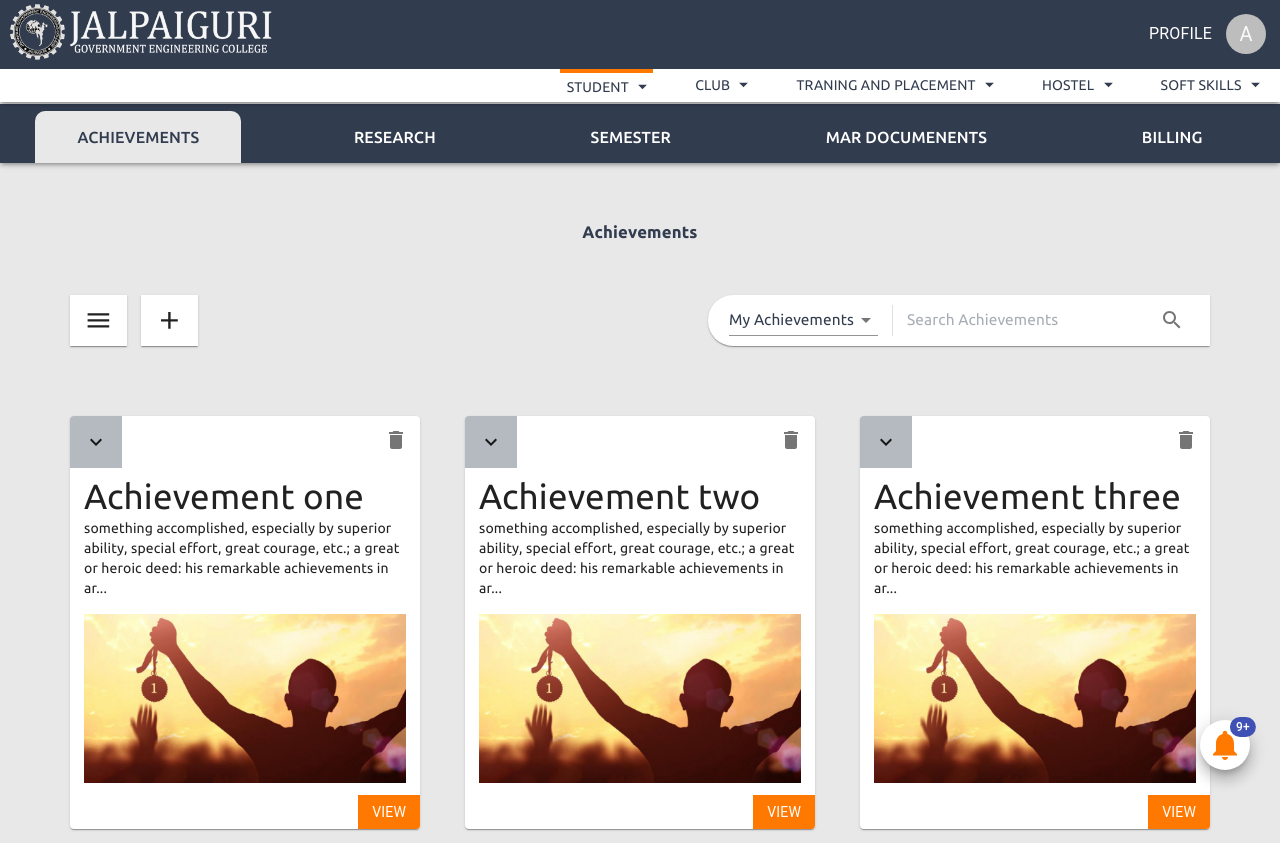
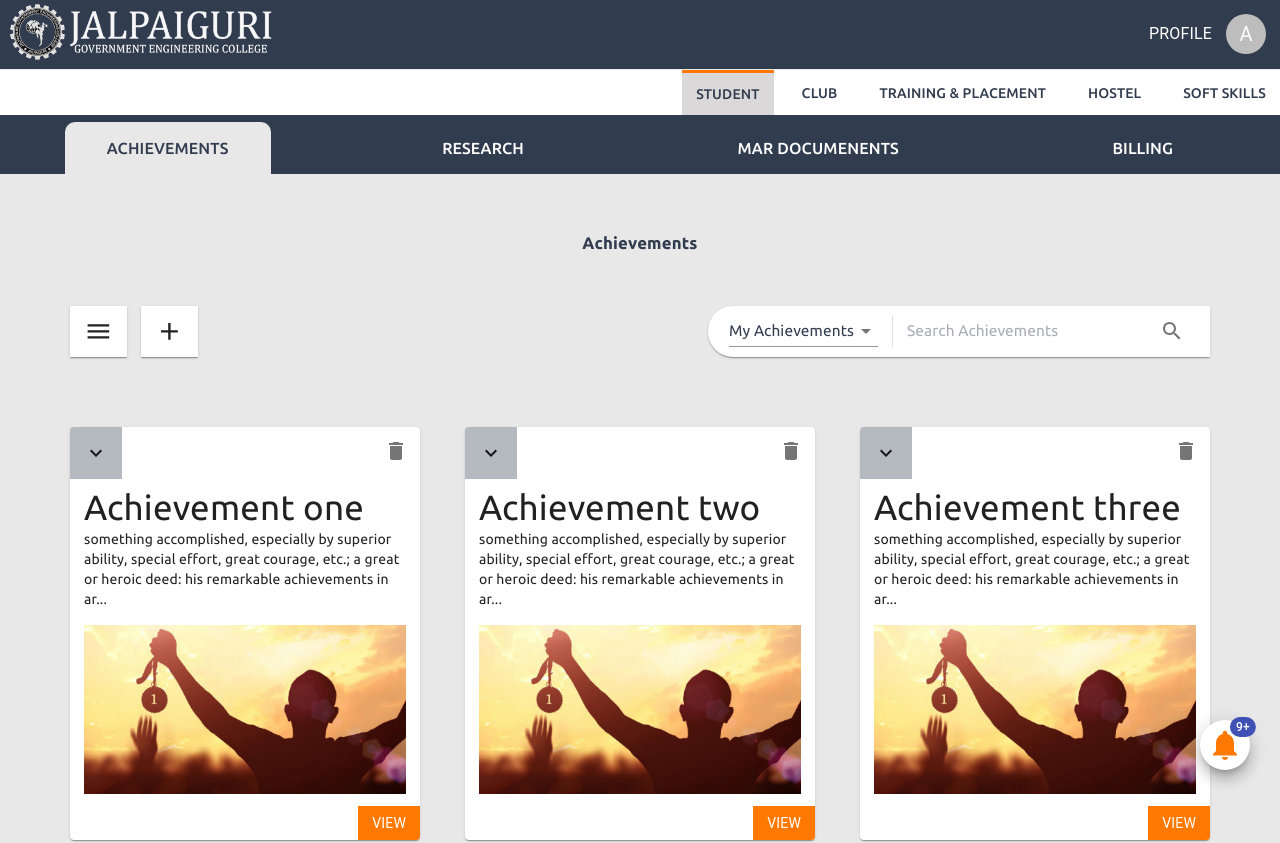
Before and after one commit to subratabiswasofficial/Student-Cell-Frontend, a React (Create React App) app: page /studentSection in a window 1280 px wide. Shown: the top 843 px of the page. Built offline with nearby package versions, Linux system fonts and the light colour scheme.

Commit message:
achievement section updated

```diff
--- a/src/App.js
+++ b/src/App.js
@@ -20,13 +20,29 @@ import Footer from './components/footer/Footer';
 
 function App() {
     const [isInProfilePage, setIsInProfilePage] = useState(false);
-    const [whiteNavbar, setWhiteNavbar] = useState(false);
-    const [activeSection, setActiveSection] = useState(null);
+    const [isInHomePage, setIsInHomePage] = useState(false);
+    const [activeSection,setActiveSection] = useState(null);
     useEffect(() => {
         if (window.location.pathname === '/profile/me') {
             setIsInProfilePage(true);
-        } else {
+            setIsInHomePage(false);
+        }else if (window.location.pathname === '/') {
             setIsInProfilePage(false);
+            setIsInHomePage(true);
+        }else{
+            if(window.location.pathname === '/studentSection'){
+                setActiveSection(1);
+            }else if(window.location.pathname === '/clubSection'){
+                setActiveSection(2);
+            }else if(window.location.pathname === '/placementSection'){
+                setActiveSection(3);
+            }else if(window.location.pathname === '/hostelSection'){
+                setActiveSection(4);
+            }else if(window.location.pathname === '/skillsSection'){
+                setActiveSection(5);
+            }
+            setIsInProfilePage(false);
+            setIsInHomePage(false);
         }
         store.dispatch(loadUser());
     }, []);
@@ -44,10 +60,10 @@ function App() {
                             setActiveTab={setActiveTab}
                             setOpenAuthModal={setOpenAuthModal}
                             openAuthModal={openAuthModal}
-                            setWhiteNavbar={setWhiteNavbar}
-                            whiteNavbar={whiteNavbar}
+                            isInHomePage={isInHomePage}
+                            setIsInHomePage={setIsInHomePage}
+                            activeSection={activeSection}
                             setActiveSection={setActiveSection}
-                            activeSection={activeSection}
                         />
                         <Switch>
                             <Route path="/" exact render={(props) => <LandingPage {...props} openAuthModal={openAuthModal} setOpenAuthModal={setOpenAuthModal} />} />
@@ -55,11 +71,13 @@ function App() {
                             <Route path="/signup" exact render={(props) => <div>Sign Up</div>} />
                             <PrivateRoute path="/profile/me" exact component={Profile} />
                             <PrivateRoute path="/dashboard" exact component={Dashboard} />
-                            <Route path="/studentSection" exact render={(props) => <StudentSection {...props} />} />
+                            <Route path="/studentSection" exact render={(props) => <StudentSection activeSection={activeSection}
+                            setActiveSection={setActiveSection} {...props} />} />
                             <Route render={(props) => <div>404 Not Found</div>} />
                         </Switch>
                         <Footer
-                          setWhiteNavbar={setWhiteNavbar}
+                          setIsInHomePage={setIsInHomePage}
+                          setIsInProfilePage={setIsInProfilePage}
                           setActiveSection={setActiveSection}
                         />
                     </Router>
--- a/src/components/navbar/Drawer.js
+++ b/src/components/navbar/Drawer.js
@@ -8,7 +8,7 @@ import { connect } from 'react-redux';
 import { Link } from 'react-router-dom';
 import useStyles from '../../styles/Navbar/drawer';
 
-const Drawer = ({ openDrawer, setOpenDrawer, auth: { isAuthenticated, loading }, setOpenAuthModal, setActiveTab, setIsInProfilePage, isInProfilePage }) => {
+const Drawer = ({ openDrawer, setOpenDrawer, auth: { isAuthenticated, loading }, setOpenAuthModal, setActiveTab, setIsInProfilePage, isInProfilePage,setIsInHomePage }) => {
     const classes = useStyles();
     const iOS = process.browser && /iPad|iPhone|iPod/.test(navigator.userAgent);
     const [expanded, setExpanded] = useState(false);
@@ -39,6 +39,7 @@ const Drawer = ({ openDrawer, setOpenDrawer, auth: { isAuthenticated, loading },
                                         component={Link}
                                         to="/profile/me"
                                         onClick={() => {
+                                            setIsInHomePage(false);
                                             setIsInProfilePage(true);
                                             setOpenDrawer(false);
                                         }}
--- a/src/components/navbar/Navbar.js
+++ b/src/components/navbar/Navbar.js
@@ -11,38 +11,21 @@ import { connect } from 'react-redux';
 import { Link } from 'react-router-dom';
 import useStyles from '../../styles/Navbar/navbar';
 
-const Navbar = ({ setOpenAuthModal, auth: { isAuthenticated, loading }, setActiveTab, isInProfilePage, setIsInProfilePage,setWhiteNavbar,whiteNavbar,setActiveSection,activeSection }) => {
+const Navbar = ({ setOpenAuthModal, auth: { isAuthenticated, loading }, setActiveTab, isInProfilePage, setIsInProfilePage,isInHomePage,setIsInHomePage,setActiveSection,activeSection }) => {
 
 
 
 
     // active Section settings
     useEffect(() => {
-        if (window.location.pathname === '/profile/me') {
+        if (window.location.pathname === '/') {
+            setIsInHomePage(true);
+            setIsInProfilePage(false);
+        } if (window.location.pathname === '/profile/me'){
             setIsInProfilePage(true);
-        } else if (window.location.pathname === '/studentSection') {
-            setActiveSection(1);
-            setWhiteNavbar(true);
-            setIsInProfilePage(false);
-        } else if (window.location.pathname === '/clubSection') {
-            setActiveSection(2);
-            setWhiteNavbar(true);
-            setIsInProfilePage(false);
-        } else if (window.location.pathname === '/placementSection') {
-            setActiveSection(3);
-            setWhiteNavbar(true);
-            setIsInProfilePage(false);
-        } else if (window.location.pathname === '/hostelSection') {
-            setActiveSection(4);
-            setWhiteNavbar(true);
-            setIsInProfilePage(false);
-        } else if (window.location.pathname === '/skillsSection') {
-            setActiveSection(5);
-            setWhiteNavbar(true);
-            setIsInProfilePage(false);
-        } else {
-            setActiveSection(null);
-            setWhiteNavbar(false);
+            setIsInHomePage(false);
+        }else{
+            setIsInHomePage(false);
             setIsInProfilePage(false);
         }
     }, []);
@@ -70,16 +53,15 @@ const Navbar = ({ setOpenAuthModal, auth: { isAuthenticated, loading }, setActiv
     };
     return (
         <>
-            <AppBar elevation={activeSection !== null ? 3 : 0} position={matchSm ? 'fixed' : activeSection !== null ? 'fixed' : 'absolute'} style={{ backgroundColor: 'transparent' }}>
+            <AppBar elevation={0} position={matchSm ? 'fixed' : 'absolute'} style={{ backgroundColor: 'transparent' }}>
                 <Grid container alignItems="center" justify="space-between" className={classes.appbar}>
                     <Grid
                         item
                         component={Link}
                         to="/"
                         onClick={() => {
-                            setWhiteNavbar(false);
-                            setActiveSection(null);
                             setIsInProfilePage(false);
+                            setIsInHomePage(true);
                         }}
                     >
                         <img className={classes.logo} src={logo} alt="Jalpaigudi Government Engineering College" />
@@ -90,7 +72,7 @@ const Navbar = ({ setOpenAuthModal, auth: { isAuthenticated, loading }, setActiv
                                 <Grid item style={{ marginRight: '1em' }}>
                                     {isAuthenticated ? (
                                         !isInProfilePage ? (
-                                            <Typography component={Link} to="/profile/me" onClick={() => setIsInProfilePage(true)} variant="body1" style={{ cursor: 'pointer', color: '#fff' }}>
+                                            <Typography component={Link} to="/profile/me" onClick={() => {setIsInProfilePage(true);setIsInHomePage(false)}} variant="body1" style={{ cursor: 'pointer', color: '#fff' }}>
                                                 PROFILE
                                             </Typography>
                                         ) : (
@@ -99,7 +81,7 @@ const Navbar = ({ setOpenAuthModal, auth: { isAuthenticated, loading }, setActiv
                                                 to="/"
                                                 onClick={() => {
                                                     setIsInProfilePage(false);
-                                                    setWhiteNavbar(false);
+                                                    setIsInHomePage(true);
                                                 }}
                                                 variant="body1"
                                                 style={{ cursor: 'pointer', color: '#fff', fontSize: '1.2em' }}
@@ -129,6 +111,8 @@ const Navbar = ({ setOpenAuthModal, auth: { isAuthenticated, loading }, setActiv
                             <Drawer
                                 isInProfilePage={isInProfilePage}
                                 setIsInProfilePage={setIsInProfilePage}
+                                isInHomePage={isInHomePage}
+                                setIsInHomePage={setIsInHomePage}
                                 setActiveTab={setActiveTab}
                                 setOpenAuthModal={setOpenAuthModal}
                                 openDrawer={openDrawer}
@@ -137,11 +121,11 @@ const Navbar = ({ setOpenAuthModal, auth: { isAuthenticated, loading }, setActiv
                         )}
                     </Grid>
                 </Grid>
-                {!isInProfilePage && (
+                {isInHomePage && (
                     <Hidden smDown>
-                        <AppBar elevation={0} position="static" style={{ backgroundColor: whiteNavbar ? 'white' : 'transparent', zIndex: 303 }}>
+                        <AppBar elevation={0} position="static" style={{ backgroundColor: 'transparent', zIndex: 303 }}>
                             <Grid container style={{}} justify="flex-end" alignItems="center">
-                                <Grid item className={classes.navItem} style={{ borderTop: activeSection === 1 ? `4px solid ${theme.palette.common.orange}` : undefined }}>
+                                <Grid item className={classes.navItem}>
                                     <Typography
                                         className={classes.navlink}
                                         variant="body2"
@@ -158,7 +142,7 @@ const Navbar = ({ setOpenAuthModal, auth: { isAuthenticated, loading }, setActiv
                                         />
                                     </Typography>
                                 </Grid>
-                                <Grid item className={classes.navItem} style={{ borderTop: activeSection === 2 ? `4px solid ${theme.palette.common.orange}` : undefined }}>
+                                <Grid item className={classes.navItem} >
                                     <Typography
                                         className={classes.navlink}
                                         variant="body2"
@@ -175,7 +159,7 @@ const Navbar = ({ setOpenAuthModal, auth: { isAuthenticated, loading }, setActiv
                                         />
                                     </Typography>
                                 </Grid>
-                                <Grid item className={classes.navItem} style={{ borderTop: activeSection === 3 ? `4px solid ${theme.palette.common.orange}` : undefined }}>
+                                <Grid item className={classes.navItem} >
                                     <Typography
                                         className={classes.navlink}
                                         variant="body2"
@@ -192,7 +176,7 @@ const Navbar = ({ setOpenAuthModal, auth: { isAuthenticated, loading }, setActiv
                                         />
                                     </Typography>
                                 </Grid>
-                                <Grid item className={classes.navItem} style={{ borderTop: activeSection === 4 ? `4px solid ${theme.palette.common.orange}` : undefined }}>
+                                <Grid item className={classes.navItem} >
                                     <Typography
                                         className={classes.navlink}
                                         variant="body2"
@@ -213,7 +197,7 @@ const Navbar = ({ setOpenAuthModal, auth: { isAuthenticated, loading }, setActiv
                                     item
                                     style={{
                                         marginRight: '1em',
-                                        borderTop: activeSection === 5 ? `4px solid ${theme.palette.common.orange}` : undefined
+
                                     }}
                                     className={classes.navItem}
                                 >
@@ -241,12 +225,13 @@ const Navbar = ({ setOpenAuthModal, auth: { isAuthenticated, loading }, setActiv
 
             <StudentMenu
                 anchorEl={anchorEl}
-                setWhiteNavbar={setWhiteNavbar}
                 anchorId={anchorId}
-                setActiveSection={setActiveSection}
                 handleClose={handleClose}
                 activeLink={activeLink}
                 setActiveLink={setActiveLink}
+                setActiveSection={setActiveSection}
+                setIsInProfilePage={setIsInProfilePage}
+                setIsInHomePage={setIsInHomePage}
             />
         </>
     );
--- /dev/null
+++ b/src/components/studentSection/CommonNavigation.js
@@ -0,0 +1,55 @@
+import React from 'react';
+import { Grid } from '@material-ui/core';
+import { makeStyles } from '@material-ui/styles';
+import navLinkData from '../navbar/navlinkData';
+import {Link} from 'react-router-dom';
+
+
+
+const useStyles = makeStyles((theme) => ({
+    sectionItem:{
+         color:theme.palette.common.darkBlue,
+         padding:'0.8em 1em',
+         marginLeft:'1em',
+         fontWeight:500,
+         fontFamily: 'Ubuntu, sans-serif',
+         cursor:'pointer'
+    },
+    sectionContainer:{
+        backgroundColor:'#fff'
+    },
+    activeSectionItem:{
+        backgroundColor:'rgba(218, 216, 216, 1)',
+        borderTop:`3px solid ${theme.palette.common.orange}`
+    }
+}));
+
+const CommonNavigation = ({setActiveSection,activeSection}) => {
+    const classes = useStyles();
+    return (
+        <div>
+            <Grid item container direction="row" justify="flex-end" className={classes.sectionContainer} alignItems="center">
+                    <Grid item component={Link} to={`/${navLinkData[0].to}`} className={`${classes.sectionItem} ${activeSection === 1 && classes.activeSectionItem}`}
+                    onClick={()=>setActiveSection(1)}
+                    >
+                        STUDENT
+                    </Grid>
+                    <Grid component={Link} to={`/${navLinkData[1].to}`} onClick={()=>setActiveSection(2)} item className={`${classes.sectionItem} ${activeSection === 2 && classes.activeSectionItem}`}>
+                         CLUB
+                    </Grid>
+                    <Grid component={Link} to={`/${navLinkData[2].to}`} onClick={()=>setActiveSection(3)} item className={`${classes.sectionItem} ${activeSection === 3 && classes.activeSectionItem}`}>
+                    TRAINING & PLACEMENT
+                    </Grid>
+                    <Grid component={Link} to={`/${navLinkData[3].to}`} onClick={()=>setActiveSection(4)} item className={`${classes.sectionItem} ${activeSection === 4 && classes.activeSectionItem}`}>
+                    HOSTEL
+
+                    </Grid>
+                    <Grid component={Link} to={`/${navLinkData[4].to}`} onClick={()=>setActiveSection(5)} item className={`${classes.sectionItem} ${activeSection === 5 && classes.activeSectionItem}`}>
+                    SOFT SKILLS
+                    </Grid>
+                </Grid>
+        </div>
+    )
+}
+
+export default CommonNavigation;
--- a/src/components/studentSection/StudentSection.js
+++ b/src/components/studentSection/StudentSection.js
@@ -1,11 +1,13 @@
-import { Grid, Typography, useMediaQuery, Paper } from '@material-ui/core';
+import { Grid, Typography, useMediaQuery, Paper,Hidden } from '@material-ui/core';
 import React from 'react';
 import { makeStyles, useTheme } from '@material-ui/styles';
 import Achievements from './Achievements';
+import CommonNavigation from './CommonNavigation';
+
 
 const useStyles = makeStyles((theme) => ({
     mainContainer: {
-        paddingTop: '7.45em',
+        paddingTop: '4.99em',
         backgroundColor: 'rgba(232, 232, 232, 1)',
         position: 'relative',
         [theme.breakpoints.down('sm')]: {
@@ -20,7 +22,7 @@ const useStyles = makeStyles((theme) => ({
         color: '#fff',
         paddingTop: '0.5em',
         position: 'sticky',
-        top: '103.6px',
+        top: '-1px',
         zIndex: 303,
         [theme.breakpoints.down('sm')]: {
             position: 'static'
@@ -43,22 +45,40 @@ const useStyles = makeStyles((theme) => ({
     studentNavbarText: {
         fontFamily: 'Ubuntu, sans-serif',
         fontWeight: 500
+    },
+    sectionItem:{
+         color:theme.palette.common.darkBlue,
+         padding:'1em',
+         marginLeft:'1em',
+         fontWeight:500,
+         fontFamily: 'Ubuntu, sans-serif',
+         cursor:'pointer'
+    },
+    sectionContainer:{
+        backgroundColor:'#fff'
+    },
+    activeSectionItem:{
+        backgroundColor:'rgba(218, 216, 216, 1)',
+        borderTop:`3px solid ${theme.palette.common.orange}`
     }
 }));
 
-const Achivements = () => {
+const Achivements = ({activeSection,setActiveSection}) => {
     const classes = useStyles();
     const theme = useTheme();
     const matchSm = useMediaQuery(theme.breakpoints.down('sm'));
     return (
         <>
             <Grid container style={{}} className={classes.mainContainer} direction="column">
+                <Hidden smDown>
+                  <CommonNavigation activeSection={activeSection} setActiveSection={setActiveSection} />
+                </Hidden>
                 {/* Student Navbar Section */}
                 <Grid
                     item
                     container
                     component={Paper}
-                    elevation={3}
+                    elevation={0}
                     square
                     direction={matchSm ? 'column' : 'row'}
                     justify={matchSm ? 'center' : 'space-around'}
@@ -75,11 +95,11 @@ const Achivements = () => {
                             RESEARCH
                         </Typography>
                     </Grid>
-                    <Grid item className={classes.studentNavbarItem}>
+                    {/* <Grid item className={classes.studentNavbarItem}>
                         <Typography variant="body1" className={classes.studentNavbarText}>
                             SEMESTER
                         </Typography>
-                    </Grid>
+                    </Grid> */}
                     <Grid item className={classes.studentNavbarItem}>
                         <Typography variant="body1" className={classes.studentNavbarText}>
                             MAR DOCUMENENTS
```
Also changed, not shown: src/components/footer/Footer.js (+12 -7 lines), src/components/navbar/StudentMenu.js (+4 -3 lines).
